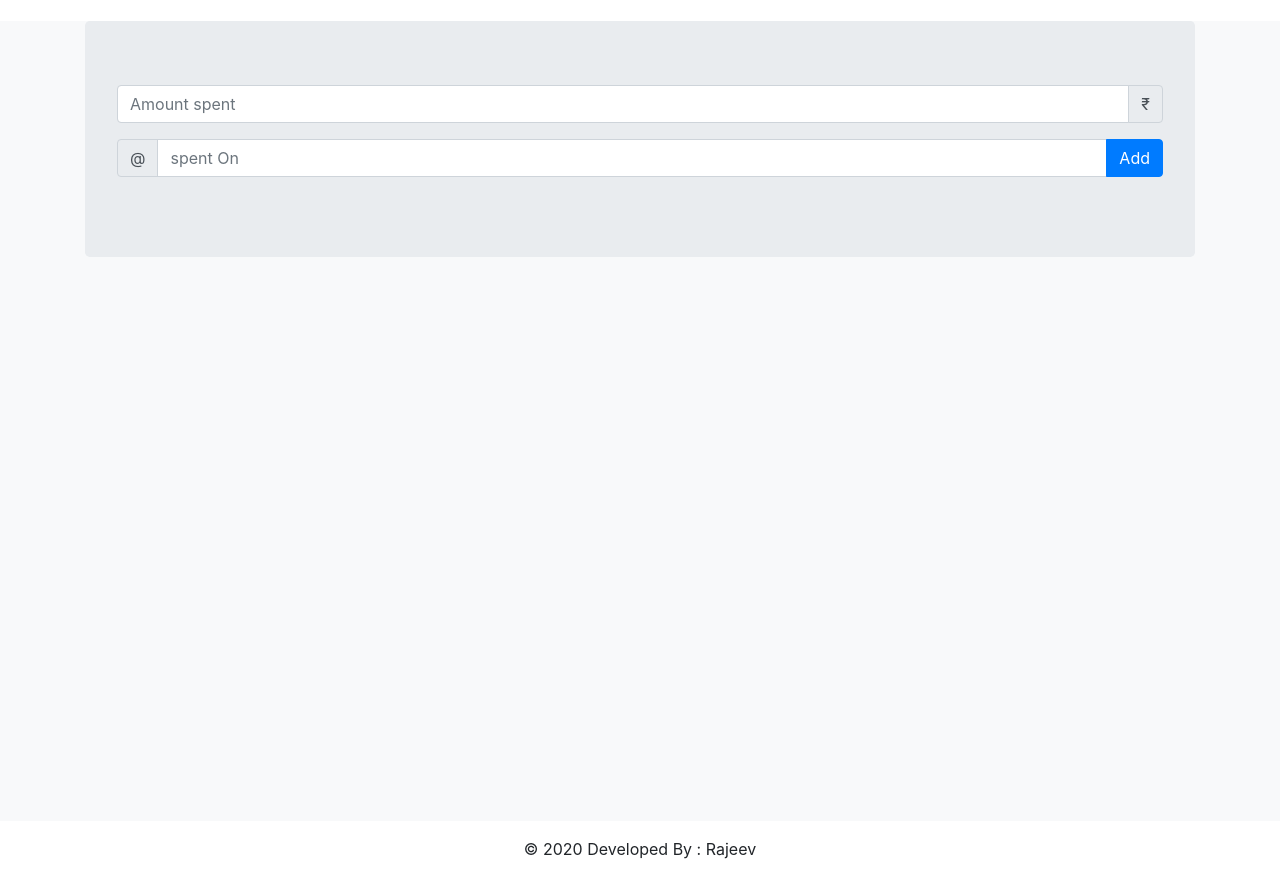
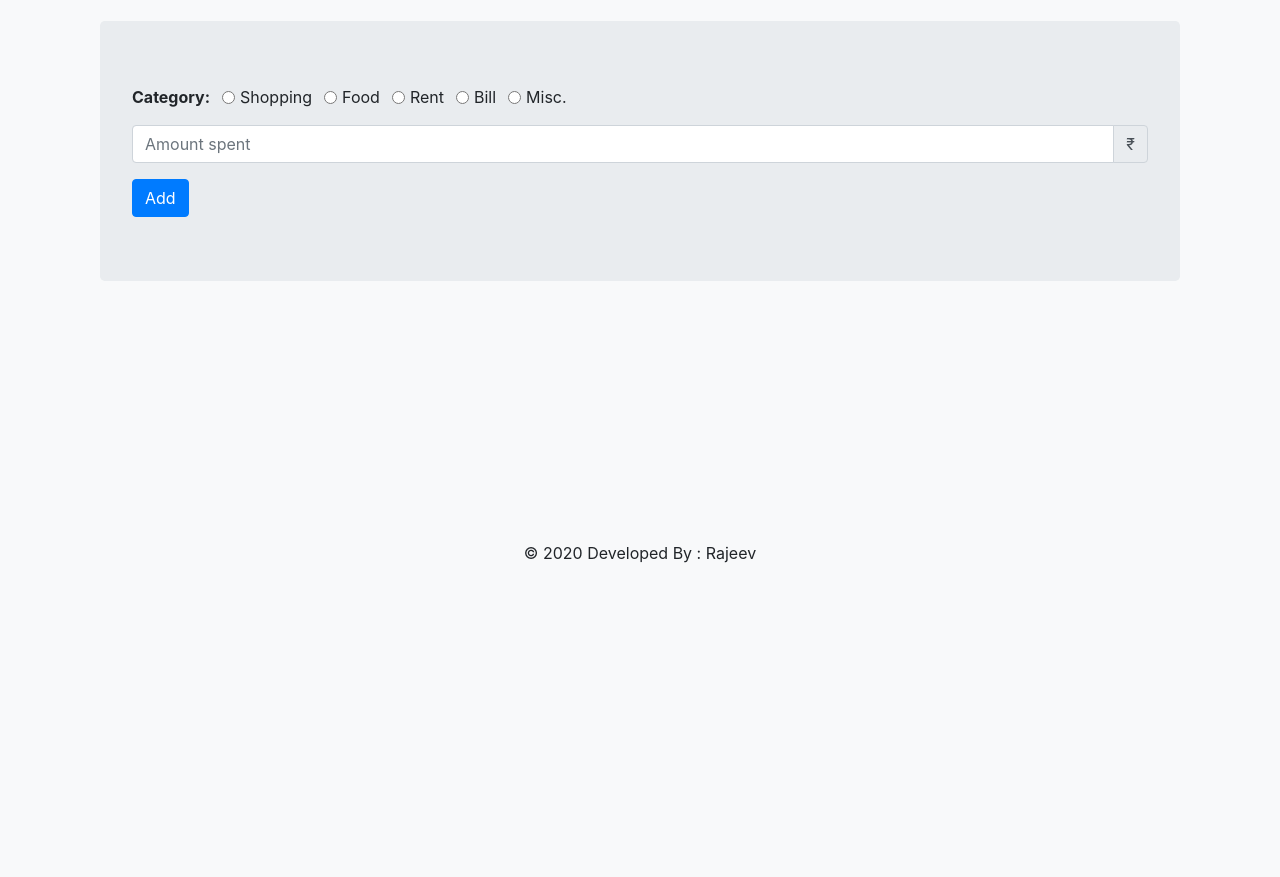
Before and after one commit to rajeevbhat27/Xpense, a plain HTML site: page index.html in a window 1280 px wide. Shown: the part 59-936 px from the top of the page. After the commit the page ends 800 px from the top, so only its background shows below. Drawn offline with nearby package versions, Linux system fonts and the light colour scheme.

Commit message:
add radio buttons and edit modal

```diff
--- a/index.html
+++ b/index.html
@@ -11,22 +11,45 @@
     <link rel="stylesheet" href="https://pro.fontawesome.com/releases/v5.10.0/css/fontawesome.css"
         integrity="sha384-eHoocPgXsiuZh+Yy6+7DsKAerLXyJmu2Hadh4QYyt+8v86geixVYwFqUvMU8X90l" crossorigin="anonymous" />
     <script defer src="https://use.fontawesome.com/releases/v5.7.2/js/all.js"
-        integrity="sha384-0pzryjIRos8mFBWMzSSZApWtPl/5++eIfzYmTgBBmXYdhvxPc+XcFEk+zJwDgWbP" crossorigin="anonymous">
-
-    </script>
+        integrity="sha384-0pzryjIRos8mFBWMzSSZApWtPl/5++eIfzYmTgBBmXYdhvxPc+XcFEk+zJwDgWbP" crossorigin="anonymous"></script>
+    <link rel="stylesheet" href="css/main.css" />
 
     <title>Xpense</title>
 </head>
 
-<body onload="fetchDetails()">
+<body class="bg-light d-flex flex-column" onload="fetchDetails()">
     <nav class="navbar navbar-dark bg-dark">
         <span class="navbar-brand mb-0 h1">Xpense</span>
         <span class="navbar-brand mb-0 h1" id="displayexpense"></span>
     </nav>
-    <div class="container-fluid bg-light" style="min-height: 100vh">
-        <div class="container">
+    <div class="container flex-grow-1">
+      <form id="expense-form" class="container-fluid">
         <div class="jumbotron mt-4">
-
+          <div class="input-group mb-3">
+            <div class="form-check form-check-inline">
+              <label class="form-check-label"><b>Category: </b></label>
+            </div>
+            <div class="form-check form-check-inline">
+              <input class="form-check-input" type="radio" name="category" value="Shopping" required>
+              <label class="form-check-label">Shopping</label>
+            </div>
+            <div class="form-check form-check-inline">
+              <input class="form-check-input" type="radio" name="category" value="Food">
+              <label class="form-check-label">Food</label>
+            </div>
+            <div class="form-check form-check-inline">
+              <input class="form-check-input" type="radio" name="category" value="Rent">
+              <label class="form-check-label">Rent</label>
+            </div>
+            <div class="form-check form-check-inline">
+              <input class="form-check-input" type="radio" name="category" value="Bill">
+              <label class="form-check-label">Bill</label>
+            </div>
+            <div class="form-check form-check-inline">
+              <input class="form-check-input" type="radio" name="category" value="Misc.">
+              <label class="form-check-label">Misc.</label>
+            </div>
+          </div>
           <div class="input-group mb-3">
               <input id="inputExpense" type="text" pattern="\d+" class="form-control" placeholder="Amount spent"
                   aria-label="Amount spent" aria-describedby="spent in rupee" required />
@@ -34,31 +57,75 @@
                   <span class="input-group-text" id="spent in rupee">₹</span>
               </div>
           </div>
+
+          <button id="btnAddExpense" class="btn btn-primary" type="submit">Add</button>
+        </div>
+      </form>
+
+      <div class="container-fluid">
+          <ul id="summary" class="list-group"></ul>
+      </div>
+
+    </div>
+
+    <footer class="page-footer font-small black">
+        <div class="footer-copyright text-center py-3">© 2020 Developed By : Rajeev</div>
+    </footer>
+
+    <form id="edit-modal" class="modal fade" tabindex="-1" aria-labelledby="editModalLabel" aria-hidden="true">
+      <div class="modal-dialog">
+        <div class="modal-content">
+          <div class="modal-header">
+            <h5 class="modal-title">Edit Entry</h5>
+            <button type="button" class="close" onclick="hideModal()" aria-label="Close">
+              <span aria-hidden="true">&times;</span>
+            </button>
+          </div>
+          <div class="modal-body">
               <div class="input-group mb-3">
-                    <div class="input-group-prepend">
-                        <span class="input-group-text" id="spent at">@</span>
+                <div class="form-check form-check-inline">
+                  <label class="form-check-label"><b>Category: </b></label>
                 </div>
-                    <input id="inputDesc" type="text" class="form-control" placeholder="spent On" aria-label="spent On"
-                        aria-describedby="spent at" required />
+                <div class="form-check form-check-inline">
+                  <input class="form-check-input" type="radio" name="category" value="Shopping" required>
+                  <label class="form-check-label">Shopping</label>
+                </div>
+                <div class="form-check form-check-inline">
+                  <input class="form-check-input" type="radio" name="category" value="Food">
+                  <label class="form-check-label">Food</label>
+                </div>
+                <div class="form-check form-check-inline">
+                  <input class="form-check-input" type="radio" name="category" value="Rent">
+                  <label class="form-check-label">Rent</label>
+                </div>
+                <div class="form-check form-check-inline">
+                  <input class="form-check-input" type="radio" name="category" value="Bill">
+                  <label class="form-check-label">Bill</label>
+                </div>
+                <div class="form-check form-check-inline">
+                  <input class="form-check-input" type="radio" name="category" value="Misc.">
+                  <label class="form-check-label">Misc.</label>
+                </div>
+              </div>
+              <div class="input-group mb-3">
+                  <input name="amount" id="inputExpense" type="text" pattern="\d+" class="form-control" placeholder="Amount spent"
+                      aria-label="Amount spent" aria-describedby="spent in rupee" required />
                   <div class="input-group-append">
-                        <button id="btnAddExpense" class="btn btn-primary" type="button">Add</button>
+                      <span class="input-group-text" id="spent in rupee">₹</span>
+                  </div>
+              </div>
+              <input name="time" value="0" hidden aria-hidden="true" />
+
+              <button id="btnAddExpense" class="btn btn-primary" type="submit">Add</button>
+          </div>
+          <div class="modal-footer">
+            <button type="button" onclick="hideModal()" class="btn btn-secondary" data-dismiss="modal">Close</button>
+            <button type="submit" class="btn btn-primary">Save changes</button>
           </div>
         </div>
       </div>
-            <div>
-                <ul id="summary" class="list-group">
-
-                </ul>
-            </div>
-
-
-        </div>
-
-    </div>
-    <footer class="page-footer font-small black">
-        <div class="footer-copyright text-center py-3">© 2020 Developed By : Rajeev</div>
-    </footer>
+    </form>
+    <div id="edit-modal-backdrop" class="modal-backdrop fade"></div>
+    <script type="text/javascript" src="./script/main.js"></script>
 </body>
-<script type="text/javascript" src="./script/main.js"></script>
-
 </html>
```
Lines whose indentation alone changed are shown as unchanged.
